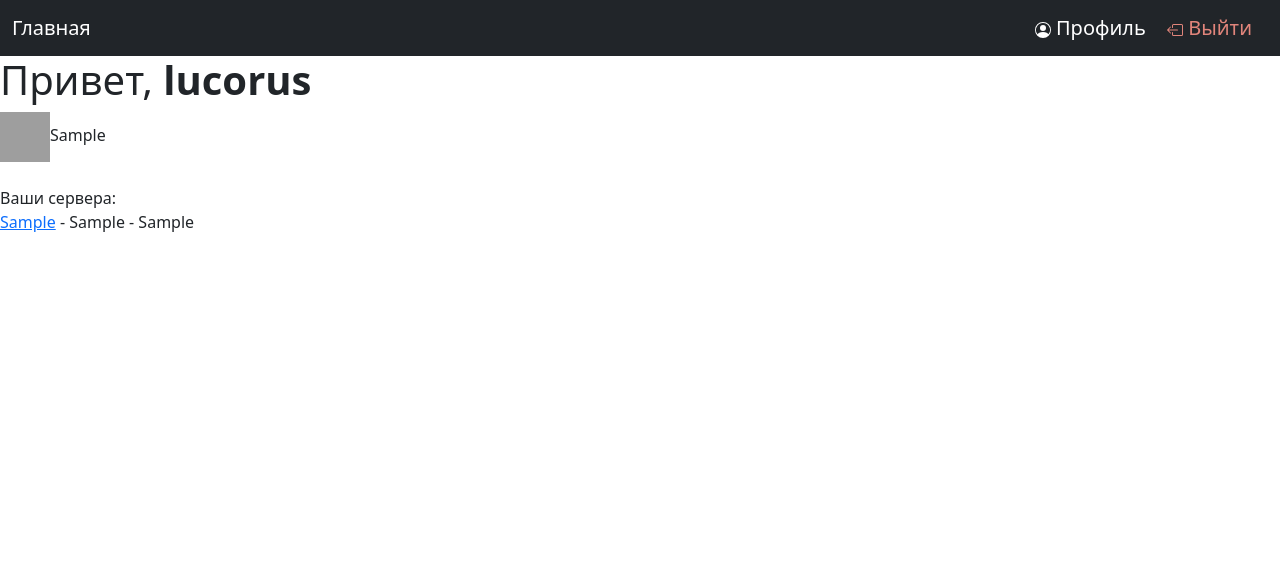
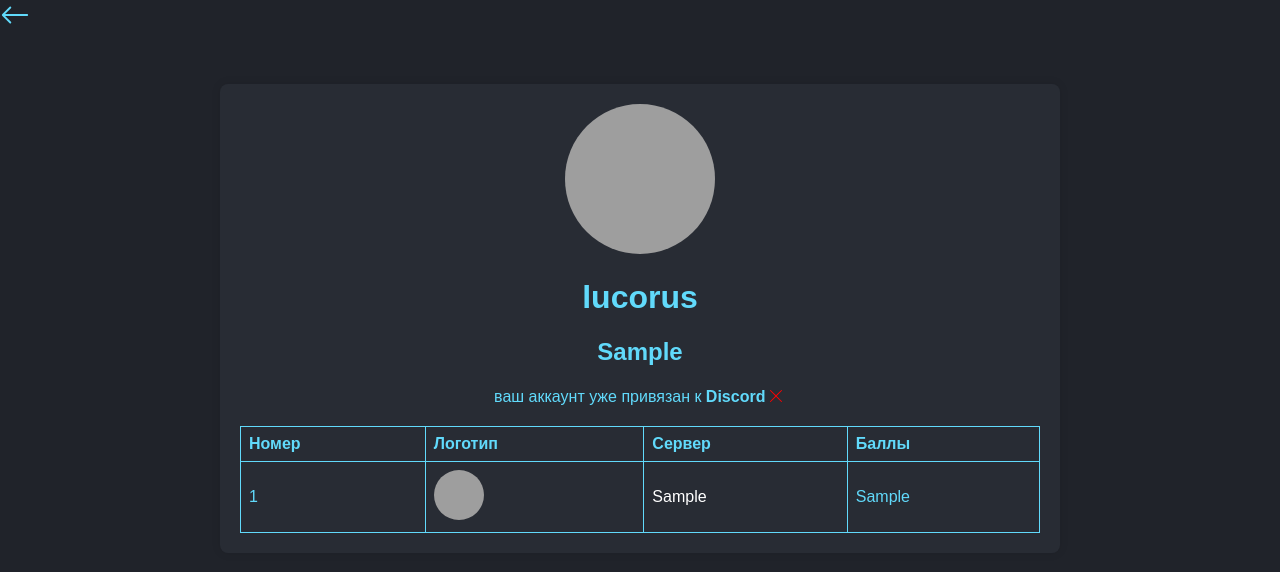
Before and after one commit to lucorus/SiteForDSBot, a Django app: page /profile in a window 1280 px wide. Shown: the top 572 px of the page. Run offline with Django 4.2, Linux system fonts and the light colour scheme; a user stored in the database is signed in; data comes from the database, SQL or seed files in the repository; both versions use the stored data as it was after the commit; tables that the repository leaves empty hold one stand-in row (values such as "Sample post"); a database or web service that is not in the repository returns one stand-in record (values such as "Sample title"); some libraries are stand-ins or nearby versions; grey boxes are pictures that could not be loaded.

Commit message:
changed frontend

```diff
--- /dev/null
+++ b/main/static/css/profile_style.css
@@ -0,0 +1,181 @@
+
+a   {
+        text-decoration: none;
+        color: white;
+    }
+
+
+th, td  {
+            padding: 15px;
+            text-align: left;
+            border-bottom: 1px solid #555555;
+        }
+
+.avatar {
+          border-radius: 50%;
+          width: 50px;
+          height: 50px;
+        }
+
+tr:hover {
+          background-color: #2e2e2e;
+         }
+
+body {
+    background-color: #20232a;
+    color: #61dafb;
+    font-family: 'Arial', sans-serif;
+    margin: 0;
+}
+
+.profile-container {
+    max-width: 800px;
+    margin: 50px auto;
+    padding: 20px;
+    background-color: #282c34;
+    border-radius: 8px;
+    box-shadow: 0 0 10px rgba(0, 0, 0, 0.1);
+}
+
+.profile-header {
+    text-align: center;
+}
+
+.user_avatar {
+    border-radius: 50%;
+    width: 150px;
+    height: 150px;
+    object-fit: cover;
+}
+
+#secret-code {
+    margin-top: 10px;
+    display: none;
+}
+
+.server-list {
+    margin-top: 30px;
+}
+
+table {
+    width: 100%;
+    border-collapse: collapse;
+    margin-top: 20px;
+}
+
+th, td {
+    border: 1px solid #61dafb;
+    padding: 8px;
+    text-align: left;
+}
+
+.hidden {
+    display: none;
+}
+
+.glow-on-hover {
+    width: 220px;
+    height: 50px;
+    border: none;
+    outline: none;
+    color: #fff;
+    background: #20232a;
+    cursor: pointer;
+    position: relative;
+    z-index: 0;
+    border-radius: 10px;
+}
+
+.glow-on-hover:before {
+    content: '';
+    background: linear-gradient(45deg, #ff0000, #ff7300, #fffb00, #48ff00, #00ffd5, #002bff, #7a00ff, #ff00c8, #ff0000);
+    position: absolute;
+    top: -2px;
+    left:-2px;
+    background-size: 400%;
+    z-index: -1;
+    filter: blur(5px);
+    width: calc(100% + 4px);
+    height: calc(100% + 4px);
+    animation: glowing 20s linear infinite;
+    opacity: 0;
+    transition: opacity .3s ease-in-out;
+    border-radius: 10px;
+}
+
+.glow-on-hover:active {
+    color: #000
+}
+
+.glow-on-hover:active:after {
+    background: transparent;
+}
+
+.glow-on-hover:hover:before {
+    opacity: 1;
+}
+
+.glow-on-hover:after {
+    z-index: -1;
+    content: '';
+    position: absolute;
+    width: 100%;
+    height: 100%;
+    background: #20232a;
+    left: 0;
+    top: 0;
+    border-radius: 10px;
+}
+
+@keyframes glowing {
+    0% { background-position: 0 0; }
+    50% { background-position: 400% 0; }
+    100% { background-position: 0 0; }
+}
+
+.button7
+{
+  font-weight: 700;
+  color: white;
+  text-decoration: none;
+  padding: .8em 1em calc(.8em + 3px);
+  border-radius: 3px;
+  background: rgb(64,199,129);
+  box-shadow: 0 -3px rgb(53,167,110) inset;
+  transition: 0.2s;
+}
+
+.button7:hover
+{
+  background: rgb(53, 167, 110);
+}
+
+.button7:active
+{
+  background: rgb(33,147,90);
+  box-shadow: 0 3px rgb(33,147,90) inset;
+}
+
+
+a.button6
+{
+  font-weight: 700;
+  color: white;
+  text-decoration: none;
+  padding: .8em 1em calc(.8em + 3px);
+  border-radius: 3px;
+  background: rgb(225,0,50);
+  box-shadow: 0 -3px rgb(200,10,20) inset;
+  transition: 0.2s;
+}
+
+a.button6:hover
+{
+  background: rgb(180, 20, 30);
+}
+
+a.button6:active
+{
+  background: rgb(225,0,50);
+  box-shadow: 0 3px rgb(33,147,90) inset;
+}
--- /dev/null
+++ b/main/static/js/script.js
@@ -0,0 +1,25 @@
+document.addEventListener("DOMContentLoaded", function ()
+{
+  var urlParams = new URLSearchParams(window.location.search);
+  var page_obj = urlParams.get('page');
+  if (page_obj < 1)
+  {
+    page_obj=1;
+  }
+
+  var userRows = document.querySelectorAll("#userTable tbody tr");
+  userRows.forEach(function (row, index)
+  {
+    var userNumberCell = row.querySelector(".user-number");
+    userNumberCell.textContent = index + 1 + (page_obj - 1) * 10;
+  });
+});
+
+function toggleSecret() {
+   var secretDiv = document.getElementById("secret");
+   if (secretDiv.style.display === "none") {
+      secretDiv.style.display = "block";
+   } else {
+      secretDiv.style.display = "none";
+   }
+}
--- /dev/null
+++ b/main/templates/main/paginator.html
@@ -0,0 +1,23 @@
+{% if is_paginated %}
+<nav aria-label="Page navigation example">
+    <ul class="pagination justify-content-center">
+        <a class="page-link" href="?page=1">В начало</a>
+        <li class="page-item">
+
+            {% if page_obj.has_previous %}
+            <a class="page-link" href="?page={{ page_obj.previous_page_number }}">Назад</a>
+            {% else %}
+
+            {% endif %}
+        </li>
+        {% if page_obj.has_next %}
+        <li class="page-item"><a class="page-link" href="?page={{ page_obj.next_page_number }}">Далее</a></li>
+        {% endif %}
+
+        <a class="page-link" href="?page={{ page_obj.paginator.num_pages }}">В конец</a>
+    </ul>
+    <p class="page-item" align="center">
+        Страница номер {{ page_obj.number }} из {{ page_obj.paginator.num_pages }}
+    </p>
+</nav>
+{% endif %}
--- a/main/templates/main/profile.html
+++ b/main/templates/main/profile.html
@@ -1,29 +1,208 @@
+{% load static %}
+
 <!DOCTYPE html>
 <html lang="en">
 <head>
     <meta charset="UTF-8">
-    <title>Профиль</title>
-     <link href="https://cdn.jsdelivr.net/npm/bootstrap@5.3.0-alpha1/dist/css/bootstrap.min.css" rel="stylesheet" integrity="sha384-GLhlTQ8iRABdZLl6O3oVMWSktQOp6b7In1Zl3/Jr59b6EGGoI1aFkw7cmDA6j6gD" crossorigin="anonymous">
+    <meta name="viewport" content="width=device-width, initial-scale=1.0">
+    <title>{{ user.user.username }}</title>
+    <link rel="stylesheet" href="{% static 'css/profile_style.css' %}">
+    <style>
+    #popup-container {
+      display: none;
+      position: fixed;
+      top: 50%!;(MISSING)
+      left: 50%!;(MISSING)
+      transform: translate(-50%!,(MISSING) -50%!)(MISSING);
+      background: #fff;
+      padding: 20px;
+      border: 1px solid #ccc;
+      box-shadow: 0 0 10px rgba(0, 0, 0, 0.1);
+      z-index: 999;
+    }
+
+    #overlay {
+      display: none;
+      position: fixed;
+      top: 0;
+      left: 0;
+      width: 100%!;(MISSING)
+      height: 100%!;(MISSING)
+      background: rgba(0, 0, 0, 0.5);
+      z-index: 998;
+    }
+
+    #yes-btn, #no-btn {
+      margin-right: 10px;
+    }
+
+.glow-on-hover {
+    width: 220px;
+    height: 50px;
+    border: none;
+    outline: none;
+    color: #fff;
+    background: #20232a;
+    cursor: pointer;
+    position: relative;
+    z-index: 0;
+    border-radius: 10px;
+}
+
+.glow-on-hover:before {
+    content: '';
+    background: linear-gradient(45deg, #ff0000, #ff7300, #fffb00, #48ff00, #00ffd5, #002bff, #7a00ff, #ff00c8, #ff0000);
+    position: absolute;
+    top: -2px;
+    left:-2px;
+    background-size: 400%;
+    z-index: -1;
+    filter: blur(5px);
+    width: calc(100% + 4px);
+    height: calc(100% + 4px);
+    animation: glowing 20s linear infinite;
+    opacity: 0;
+    transition: opacity .3s ease-in-out;
+    border-radius: 10px;
+}
+
+.glow-on-hover:active {
+    color: #000
+}
+
+.glow-on-hover:active:after {
+    background: transparent;
+}
+
+.glow-on-hover:hover:before {
+    opacity: 1;
+}
+
+.glow-on-hover:after {
+    z-index: -1;
+    content: '';
+    position: absolute;
+    width: 100%;
+    height: 100%;
+    background: #20232a;
+    left: 0;
+    top: 0;
+    border-radius: 10px;
+}
+
+@keyframes glowing {
+    0% { background-position: 0 0; }
+    50% { background-position: 400% 0; }
+    100% { background-position: 0 0; }
+}
+  </style>
 </head>
 <body>
-{% include "main/navbar.html" %}
-
-<h1>Привет, <b>{{ user.user.username }}</b></h1>
-
-{% if user.user_ds %}
-
-    <img src="{{ user.user_ds.0.9 }}" width="50px" height="50px">{{ user.user_ds.0.8 }}
-
-    <br><br>
-    Ваши сервера:<br>
-    {% for item in user.user_ds %}
-        <a href="{% url 'server_info' server_id=item.5 %}">{{ item.6 }}</a> - {{ item.7 }} - {{ item.2 }}<br>
-    {% endfor %}
-{% endif %}
+<a style="color: #61dafb;" href="{% url 'main_page' %}">
+    <svg xmlns="http://www.w3.org/2000/svg" width="30" height="30" fill="currentColor" class="bi bi-arrow-left"
+         viewBox="0 0 16 16">
+        <path fill-rule="evenodd"
+              d="M15 8a.5.5 0 0 0-.5-.5H2.707l3.147-3.146a.5.5 0 1 0-.708-.708l-4 4a.5.5 0 0 0 0 .708l4 4a.5.5 0 0 0 .708-.708L2.707 8.5H14.5A.5.5 0 0 0 15 8"/>
+    </svg>
+</a>
 
 
+<div class="profile-container">
+    <div class="profile-header">
+        {% if user.user_ds %}
+            {% if user.user_ds.0.9 != "None" %}
+            <img src="{{ user.user_ds.0.9 }}" class="user_avatar">
+            {% else %}
+            <img src="{% static 'img/noimg.png' %}" class="user_avatar">
+            {% endif %}
+        {% else %}
+            <img src="{% static 'img/noimg.png' %}" class="user_avatar">
+        {% endif %}
 
-<script src="https://cdn.jsdelivr.net/npm/@popperjs/core@2.11.6/dist/umd/popper.min.js" integrity="sha384-oBqDVmMz9ATKxIep9tiCxS/Z9fNfEXiDAYTujMAeBAsjFuCZSmKbSSUnQlmh/jp3" crossorigin="anonymous"></script>
-<script src="https://cdn.jsdelivr.net/npm/bootstrap@5.3.0-alpha1/dist/js/bootstrap.min.js" integrity="sha384-mQ93GR66B00ZXjt0YO5KlohRA5SY2XofN4zfuZxLkoj1gXtW8ANNCe9d5Y3eG5eD" crossorigin="anonymous"></script>
+        <h1>{{ user.user.username }}</h1>
+        {% if user.user_ds %}
+        <h2>{{ user.user_ds.0.8 }}</h2>
+        {% else %}
+        <h2>Вы ещё не привязали дискорд аккаунт!</h2>
+        {% endif %}
+
+
+        {% if user.user.is_authorized == "False" %}
+            <button class="glow-on-hover" onclick="toggleSecret()">Открыть токен</button>
+                <div style="display: none;" id="secret" class="secret-code">
+                    {{ user.user.token }}
+                </div>
+        {% else %}
+        ваш аккаунт уже привязан к <b>Discord</b>
+        <div id="popup-container" style="background-color: #20232a;">
+            <p>Отвязать аккаунт дискорд?</p>
+            <a class="button6" href="{% url 'anauthoriz' slug=user.user.slug %}">Да</a>
+            <button class="button7" id="no-btn" onclick="confirmAction(false)">Нет</button>
+        </div>
+
+        <a style="color: red" href="#" onclick="togglePopup(); return false;">
+            <svg xmlns="http://www.w3.org/2000/svg" width="16" height="16" fill="currentColor" class="bi bi-x-lg"
+                 viewBox="2 -2 16 16">
+                <path d="M2.146 2.854a.5.5 0 1 1 .708-.708L8 7.293l5.146-5.147a.5.5 0 0 1 .708.708L8.707 8l5.147 5.146a.5.5 0 0 1-.708.708L8 8.707l-5.146 5.147a.5.5 0 0 1-.708-.708L7.293 8z"/>
+            </svg>
+        </a>
+
+        <script>
+  function togglePopup() {
+    var popup = document.getElementById('popup-container');
+    var overlay = document.getElementById('overlay');
+    popup.style.display = (popup.style.display === 'block') ? 'none' : 'block';
+    overlay.style.display = (overlay.style.display === 'block') ? 'none' : 'block';
+  }
+
+  function confirmAction(isConfirmed) {
+    togglePopup();
+    if (isConfirmed) {
+      // Ваш код для выполнения действия при подтверждении
+    } else {
+      // Ваш код для выполнения действия при отказе
+    }
+  }
+
+        </script>
+        {% endif %}
+    </div>
+
+    {% if user.user.is_authorized %}
+    <table id="userTable">
+        <thead>
+        <tr>
+            <th>Номер</th>
+            <th>Логотип</th>
+            <th>Сервер</th>
+            <th>Баллы</th>
+        </tr>
+        </thead>
+        <tbody>
+        {% for item in user.user_ds %}
+        <tr>
+            <td class="user-number"></td>
+            <td>
+                <a href="/server_info/{{ item.5 }}">
+                    {% if item.7 != "None" %}
+                    <img src="{{ item.7 }}" class="avatar">
+                    {% else %}
+                    <img class="avatar" src="{% static 'img/noimg.png' %}">
+                    {% endif %}
+                </a>
+            </td>
+            <td><a href="/server_info/{{ item.5 }}">{{ item.6 }}</a></td>
+            <td>{{ item.2 }}</td>
+
+        </tr>
+        {% endfor %}
+        </tbody>
+    </table>
+    {% endif %}
+
+{% include "main/paginator.html" %}
+
+</div>
+<script src="{% static 'js/script.js' %}"></script>
 </body>
 </html>
--- a/main/urls.py
+++ b/main/urls.py
@@ -10,5 +10,5 @@ urlpatterns = [
     path('profile', views.ProfileView.as_view(), name='profile'),
     path('authorize_user', views.AuthorizUser.as_view(), name='authorize_user'),
     path('server_info/<int:server_id>', views.ServerInfoView.as_view(), name='server_info'),
-
+    path('AnAuthorize/<slug:slug>', views.AnAuthoriz.as_view(), name='anauthoriz'),
 ]
--- a/main/views.py
+++ b/main/views.py
@@ -3,16 +3,17 @@ from django.contrib.auth.mixins import LoginRequiredMixin
 from django.contrib.auth.decorators import login_required
 from django.shortcuts import render, redirect
 from django.contrib.auth import login, logout
+from rest_framework.response import Response
 from SiteForDSBot.settings import BASE_DIR
+from rest_framework.views import APIView
 from django.utils.text import slugify
 from django.http import JsonResponse
 from django.shortcuts import render
 from django.views import View
 import shortuuid as shortuuid
-from rest_framework.response import Response
-from rest_framework.views import APIView
+from . import discord_api
+from . import models
 from . import forms
-from . import models
 import psycopg2
 import environ
 import os
@@ -20,7 +21,6 @@ import os
 
 # возвращает объект connection
 def connect_db() -> psycopg2.extensions.connection:
-    print('Установка соединения')
     env = environ.Env()
     environ.Env.read_env(env_file=os.path.join(BASE_DIR, '.env'))
     host = env('host')
@@ -42,13 +42,12 @@ def connect_db() -> psycopg2.extensions.connection:
 def close_db(cursor, connection):
     cursor.close()
     connection.close()
-    print('PostgreSQL соединение завершено')
 
 
 class MainView(ListView, FormView):
     template_name = 'main/main_page.html'
     context_object_name = 'users'
-    paginate_by = 1
+    paginate_by = 10
     form_class = forms.UserLoginForm
 
     def get_queryset(self):
@@ -58,39 +57,13 @@ class MainView(ListView, FormView):
             connection = connect_db()
             cursor = connection.cursor()
 
-            cursor.execute("SELECT * FROM users")
+            cursor.execute("SELECT * FROM users ORDER BY points DESC")
 
             users = cursor.fetchall()
-
-
-        # try:
-        #     env = environ.Env()
-        #     environ.Env.read_env(env_file=os.path.join(BASE_DIR, '.env'))
-        #     host = env('host')
-        #     user = env('user')
-        #     password = env('password')
-        #     database = env('database')
-        #
-        #     connection = psycopg2.connect(
-        #         host=host,
-        #         user=user,
-        #         password=password,
-        #         database=database,
-        #     )
-        #
-        #     cursor = connection.cursor()
-        #
-        #     cursor.execute("SELECT * FROM users")
-        #
-        #     users = cursor.fetchall()
-
         except:
             pass
         finally:
-            # cursor.close()
-            # connection.close()
             close_db(cursor, connection)
-            #print('PostgreSQL connection closed')
 
         return users
 
@@ -145,6 +118,7 @@ def user_logout(request):
     return redirect('main_page')
 
 
+# получение детальной информации о сервере
 class ServerInfoView(DetailView):
     template_name = 'main/server.html'
     context_object_name = 'server'
@@ -175,41 +149,68 @@ class ProfileView(LoginRequiredMixin, ListView):
             user = models.CustomUser.users.get(pk=pk)
         else:
             user = models.CustomUser.users.get(pk=self.request.user.pk)
-
         user_ds = None
 
         if user.is_authorized:
             connection = connect_db()
             cursor = connection.cursor()
-
             cursor.execute(
                 '''
-                SELECT * FROM users WHERE user_id=%s
+                SELECT * FROM users WHERE user_id=%s ORDER BY points DESC;
                 ''', (user.discord_server_id, )
             )
 
             user_ds = cursor.fetchall()
-
             close_db(cursor, connection)
-
         return {'user': user, 'user_ds': user_ds}
 
 
-# Бот может вызвать данное API, чтобы присоединить аккаунт дискорд к аккаунту на сервере
+'''
+Дискорд бот может обратиться к данному API, передав в него token пользователя (пользователь дискорд пишет его боту в личные сообщения),
+id пользователя, который написал боту и токен доступа.
+Если данный дискорд аккаунт ещё не привязан к какому-либо аккаунту на сайте и если пользователь с таким token существует,
+то привязываем аккаунт в дискорд к данному аккаунту на сайте (аккаунту с переданным token)
+'''
 class AuthorizUser(APIView):
     def post(self, request):
         try:
-            token = request.POST.get('token')
-            user = request.POST.get('user')
+            access_token = request.POST.get('access_token')
+            env = environ.Env()
+            environ.Env.read_env(env_file=os.path.join(BASE_DIR, '.env'))
+            if access_token != env('access_token'):
+                return Response({'status': 'error', 'message': 'Incorrect  access token'})
+
+            token = request.POST.get('token')  # токен пользователя на сайте
+            user = request.POST.get('user')  # id пользователя в дискорд
             user_in_db = models.CustomUser.objects.get(token=token)
             if user_in_db.is_authorized:
-                pass
+                '''
+                если боту напишут токен уже авторизированного пользователя на сайте
+                '''
+                return Response({'status': 'error', 'message': 'This User is already authorized'})
+            elif len(models.CustomUser.objects.filter(discord_server_id=user)) > 0:
+                '''
+                если боту напишут токен с дискорд аккаунта, который уже привязан к другому аккаунту на сайте
+                '''
+                return Response({'status': 'error', 'message': 'This account already authorized'})
             else:
                 user_in_db.discord_server_id = user
                 user_in_db.is_authorized = True
                 user_in_db.save()
-
-            return Response({'status': 'success'})
+                return Response({'status': 'success'})
         except Exception as ex:
             print(ex)
-            return Response({'status': 'error'})
+            return Response({'status': 'error', 'message': 'Unknown error'})
+
+
+'''
+Отвязываем аккаунт дискорда от пользователя на сервере
+'''
+class AnAuthoriz(LoginRequiredMixin, View):
+    def get(self, request, slug):
+        user = models.CustomUser.objects.get(slug=slug)
+        if request.user.slug == user.slug:
+            user.is_authorized = False
+            user.discord_server_id = ' '
+            user.save()
+        return redirect('main_page')
```
Also changed, not shown: main/static/css/style.css (added, +36 -0 lines), main/templates/main/main_page.html (+20 -31 lines), main/templates/main/users.html (added, +68 -0 lines), db.sqlite3, main/static/img/noimg.png (added).
